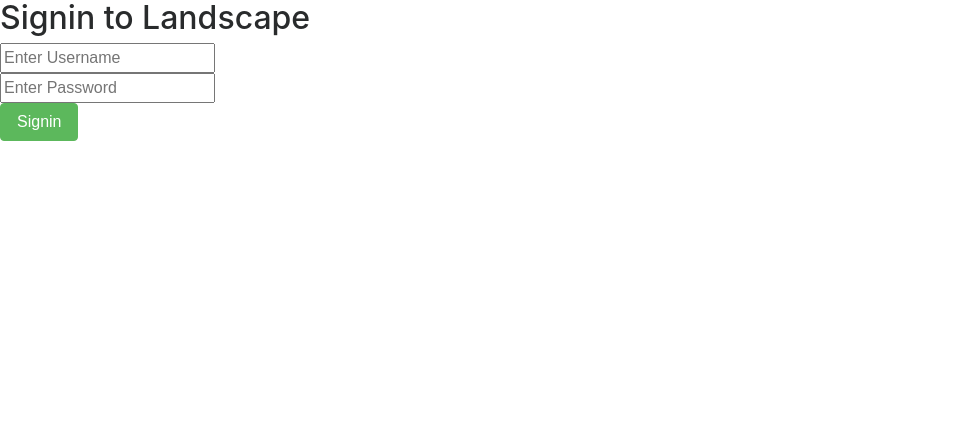
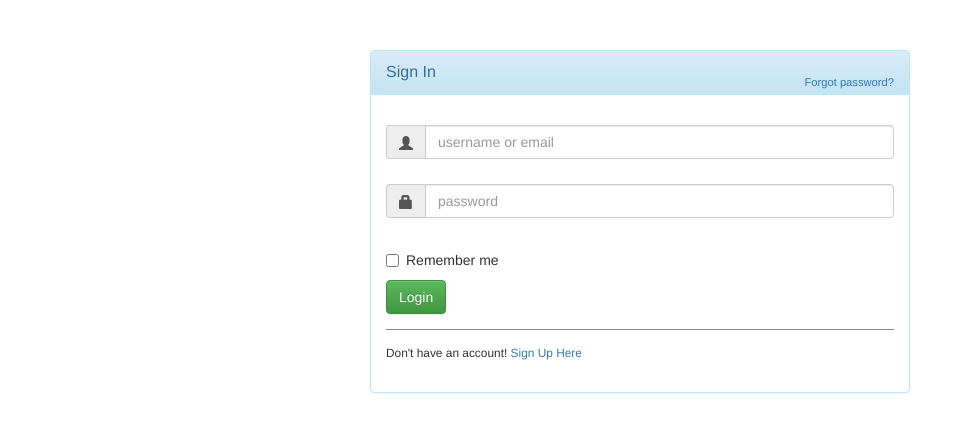
Before and after one commit to NormanDenayer/landscape, a Flask app: page /login in a window 1280 px wide. Shown: the top 432 px of the page, without its empty margins (0-973 px from the left). Run offline with Flask 2, Linux system fonts and the light colour scheme; parts of the project's set-up code (start-up, migrations or seed data) failed here and were passed over; some libraries are stand-ins or nearby versions.

Commit message:
login + registration working

```diff
--- a/landscape/templates/base.html
+++ b/landscape/templates/base.html
@@ -1,11 +1,29 @@
 <html>
     <head>
-        <link rel="stylesheet" href="https://maxcdn.bootstrapcdn.com/bootstrap/4.0.0-alpha.6/css/bootstrap.min.css" integrity="sha384-rwoIResjU2yc3z8GV/NPeZWAv56rSmLldC3R/AZzGRnGxQQKnKkoFVhFQhNUwEyJ" crossorigin="anonymous">
-        <script src="https://code.jquery.com/jquery-3.1.1.slim.min.js" integrity="sha384-A7FZj7v+d/sdmMqp/nOQwliLvUsJfDHW+k9Omg/a/EheAdgtzNs3hpfag6Ed950n" crossorigin="anonymous"></script>
-        <script src="https://cdnjs.cloudflare.com/ajax/libs/tether/1.4.0/js/tether.min.js" integrity="sha384-DztdAPBWPRXSA/3eYEEUWrWCy7G5KFbe8fFjk5JAIxUYHKkDx6Qin1DkWx51bBrb" crossorigin="anonymous"></script>
-        <script src="https://maxcdn.bootstrapcdn.com/bootstrap/4.0.0-alpha.6/js/bootstrap.min.js" integrity="sha384-vBWWzlZJ8ea9aCX4pEW3rVHjgjt7zpkNpZk+02D9phzyeVkE+jo0ieGizqPLForn" crossorigin="anonymous"></script>
+        <link rel="stylesheet" href="https://maxcdn.bootstrapcdn.com/bootstrap/3.3.7/css/bootstrap.min.css" integrity="sha384-BVYiiSIFeK1dGmJRAkycuHAHRg32OmUcww7on3RYdg4Va+PmSTsz/K68vbdEjh4u" crossorigin="anonymous">
+        <link rel="stylesheet" href="https://maxcdn.bootstrapcdn.com/bootstrap/3.3.7/css/bootstrap-theme.min.css" integrity="sha384-rHyoN1iRsVXV4nD0JutlnGaslCJuC7uwjduW9SVrLvRYooPp2bWYgmgJQIXwl/Sp" crossorigin="anonymous">
+        <script src="https://code.jquery.com/jquery-3.2.1.min.js" integrity="sha256-hwg4gsxgFZhOsEEamdOYGBf13FyQuiTwlAQgxVSNgt4=" crossorigin="anonymous"></script>
+        <script src="https://maxcdn.bootstrapcdn.com/bootstrap/3.3.7/js/bootstrap.min.js" integrity="sha384-Tc5IQib027qvyjSMfHjOMaLkfuWVxZxUPnCJA7l2mCWNIpG9mGCD8wGNIcPD7Txa" crossorigin="anonymous"></script>
     </head>
     <body>
+        {% with messages = get_flashed_messages(with_categories=true) %}
+            <!-- Categories: success (green), info (blue), warning (yellow), danger (red) -->
+            {% if messages %}
+                {%- for category, message in messages %}
+                    <div class="alert alert-{{ category }} alert-dismissable fade in" role="alert">
+                      <button type="button" class="close" data-dismiss="alert" aria-label="Close"><span aria-hidden="true">&times;</span></button>
+                      {{ message }}
+                    </div>
+                {% endfor %}
+            {% endif %}
+        {% endwith %}
+
         {% block body %}{% endblock %}
+
+        <script type="application/javascript">
+            $(".alert").delay(3000).slideUp(200, function() {
+                $(this).alert('close');
+            });
+        </script>
     </body>
 </html>
--- a/landscape/templates/login.html
+++ b/landscape/templates/login.html
@@ -1,25 +1,99 @@
 {% extends "base.html" %}
 {% block body %}
-  <form action="" method=post class="form-horizontal">
-    <h2>Signin to Landscape </h2>
-    <div class="control-group">
-        <div class="controls">
-          <input type="text" id="username" name="username" class="input-xlarge"
-            placeholder="Enter Username" required>
+      <div class="container">
+        <div id="loginbox" style="margin-top:50px;" class="mainbox col-md-6 col-md-offset-3 col-sm-8 col-sm-offset-2">
+            <div class="panel panel-info" >
+                <div class="panel-heading">
+                    <div class="panel-title">Sign In</div>
+                    <div style="float:right; font-size: 80%; position: relative; top:-10px"><a href="#">Forgot password?</a></div>
+                </div>
+
+                <div style="padding-top:30px" class="panel-body" >
+                    <div style="display:none" id="login-alert" class="alert alert-danger col-sm-12"></div>
+                        <form id="loginform" class="form-horizontal" role="form" action="" method="POST">
+
+                            <div style="margin-bottom: 25px" class="input-group">
+                                <span class="input-group-addon"><i class="glyphicon glyphicon-user"></i></span>
+                                <input id="username" type="text" class="form-control" name="username" value="" placeholder="username or email">
+                            </div>
+
+                            <div style="margin-bottom: 25px" class="input-group">
+                                <span class="input-group-addon"><i class="glyphicon glyphicon-lock"></i></span>
+                                <input id="password" type="password" class="form-control" name="password" placeholder="password">
+                            </div>
+
+                            <div class="input-group">
+                              <div class="checkbox">
+                                <label>
+                                  <input id="login-remember" type="checkbox" name="remember" value="1"> Remember me
+                                </label>
                               </div>
                             </div>
 
-    <div class="control-group">
-        <div class="controls">
-          <input type="password" id="password" name="password" class="input-xlarge"
-            placeholder="Enter Password" required>
+
+                            <div style="margin-top:10px" class="form-group">
+                                <!-- Button -->
+
+                                <div class="col-sm-12 controls">
+                                  <input type="submit" class="btn btn-success" value="Login">
+
                                 </div>
                             </div>
 
-    <div class="control-group">
-        <div class="controls">
-          <button type="submit" class="btn btn-success">Signin</button>
+
+                            <div class="form-group">
+                                <div class="col-md-12 control">
+                                    <div style="border-top: 1px solid#888; padding-top:15px; font-size:85%" >
+                                        Don't have an account!
+                                    <a href="#" onClick="$('#loginbox').hide(); $('#signupbox').show()">
+                                        Sign Up Here
+                                    </a>
+                                    </div>
                                 </div>
                             </div>
                         </form>
+                </div>
+            </div>
+        </div>
+        <div id="signupbox" style="display:none; margin-top:50px" class="mainbox col-md-6 col-md-offset-3 col-sm-8 col-sm-offset-2">
+            <div class="panel panel-info">
+                <div class="panel-heading">
+                    <div class="panel-title">Sign Up</div>
+                    <div style="float:right; font-size: 85%; position: relative; top:-10px"><a id="signinlink" href="#" onclick="$('#signupbox').hide(); $('#loginbox').show()">Sign In</a></div>
+                </div>
+                <div class="panel-body" >
+                    <form id="signupform" class="form-horizontal" role="form" action="{{ url_for('register') }}" method="POST">
+                        <div id="signupalert" style="display:none" class="alert alert-danger">
+                            <p>Error:</p>
+                            <span></span>
+                        </div>
+                        <div class="form-group">
+                            <label for="email" class="col-md-3 control-label">Email</label>
+                            <div class="col-md-9">
+                                <input type="text" class="form-control" name="email" placeholder="Email Address">
+                            </div>
+                        </div>
+                        <div class="form-group">
+                            <label for="username" class="col-md-3 control-label">Userame</label>
+                            <div class="col-md-9">
+                                <input type="text" class="form-control" name="username" placeholder="First Name">
+                            </div>
+                        </div>
+                        <div class="form-group">
+                            <label for="password" class="col-md-3 control-label">Password</label>
+                            <div class="col-md-9">
+                                <input type="password" class="form-control" name="password" placeholder="Password">
+                            </div>
+                        </div>
+                        <div class="form-group">
+                            <!-- Button -->
+                            <div class="col-md-offset-3 col-md-9">
+                                <input id="btn-signup" type="submit" class="btn btn-info" value="Sign Up" >
+                            </div>
+                        </div>
+                    </form>
+                </div>
+            </div>
+         </div>
+    </div>
 {% endblock %}
--- a/landscape/views.py
+++ b/landscape/views.py
@@ -2,6 +2,7 @@ from landscape import app, db
 from landscape.models import User
 from flask import request, render_template, redirect, url_for, flash
 from flask_login import login_user, login_required
+from sqlalchemy.sql import or_
 
 
 @app.route('/', methods=['GET'])
@@ -20,11 +21,20 @@ def login():
     if request.method == 'GET':
         return render_template('login.html')
     username = request.form['username']
-    password = request.form['password']
-    registered_user = User.query.filter_by(username=username, password=password).first()
+    password = User.encode_password(request.form['password'])
+    registered_user = User.query.filter(or_(User.username == username, User.email == username), User.password == password).first()
     if registered_user is None:
-        flash('Username or Password is invalid', 'error')
+        flash('Username or Password is invalid', 'danger')
         return redirect(url_for('login'))
     login_user(registered_user)
-    flash('Logged in successfully')
+    flash('Logged in successfully', 'success')
     return redirect(request.args.get('next') or url_for('index'))
+
+
+@app.route('/register', methods=['GET', 'POST'])
+def register():
+    user = User(username=request.form['username'], password=request.form['password'], email=request.form['email'])
+    db.session.add(user)
+    db.session.commit()
+    flash(f'Welcome {user.username}', 'success')
+    return redirect(url_for('login'))
```
Also changed, not shown: landscape/models.py (+33 -21 lines), requirements.txt (line endings or trailing spaces). Lines whose indentation alone changed are shown as unchanged.
